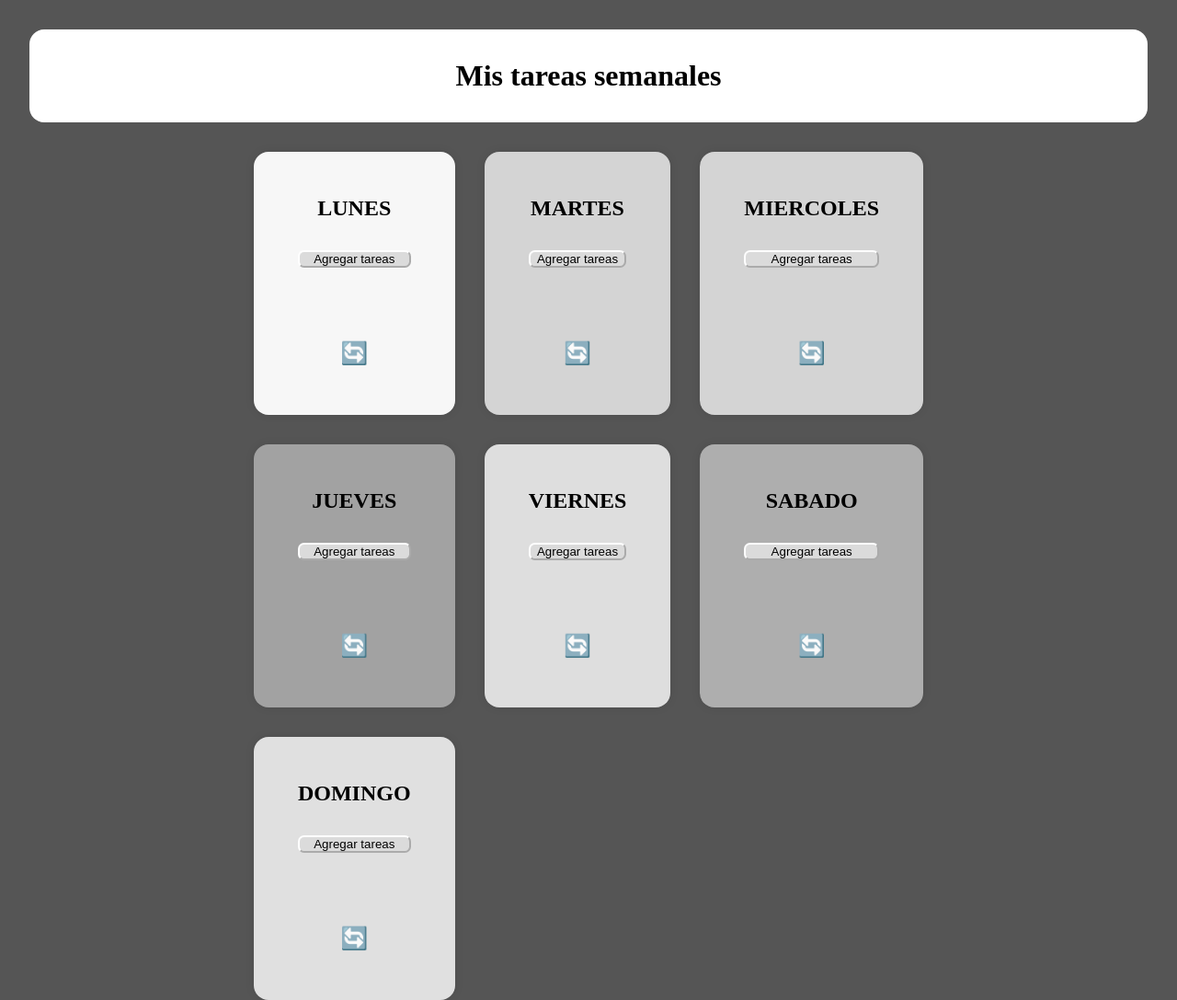
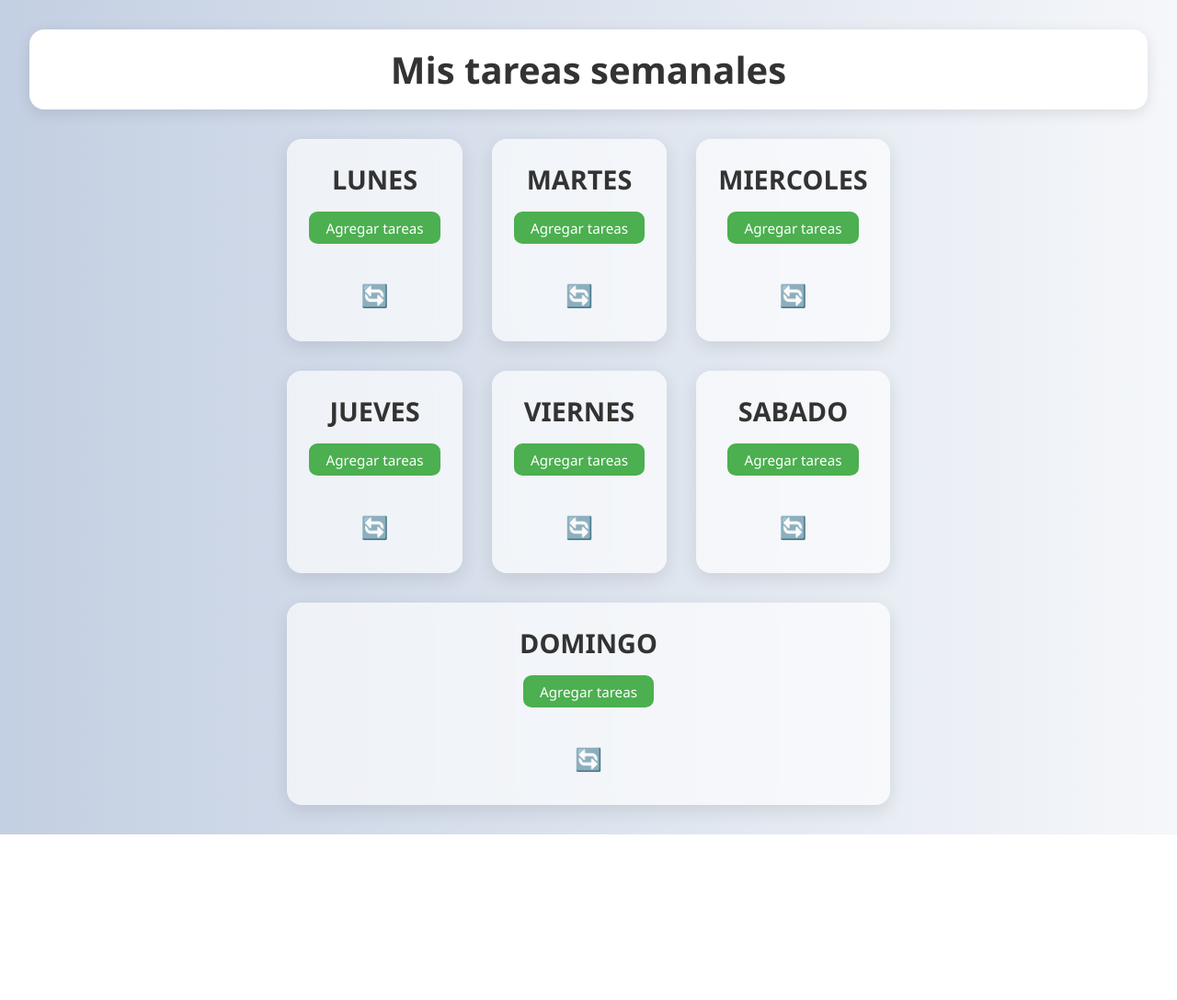
Before and after one commit to milagrosbelen/listaDeTareas, a plain HTML site: page index.html in a window 1280 px wide. Shown: the whole page at 92% size. After the commit the page ends 907 px from the top, so only its background shows below. Drawn offline with Linux system fonts and the light colour scheme.

Commit message:
nuevos cambios en style css

```diff
--- a/css.css
+++ b/css.css
@@ -1,32 +1,35 @@
-*{
+* {
   margin: 0;
   padding: 0;
   box-sizing: border-box;
-}
-body{
-    background-color: rgb(85, 85, 85);
+  font-family: 'Segoe UI', Tahoma, Geneva, Verdana, sans-serif;
 }
 
-h1{
+body {
+  background: linear-gradient(to right, #c3cfe2, #f5f7fa);
+  min-height: 100vh;
+  padding: 2em;
+}
+
+h1 {
+  text-align: center;
+  font-size: 2.5em;
+  color: #333;
+}
+
+.titulo {
+  background-color: white;
+  padding: 1em 2em;
+  border-radius: 1em;
+  box-shadow: 0 4px 15px rgba(0, 0, 0, 0.1);
+  margin-bottom: 2em;
+}
+
+#diseñoContenedor {
   display: flex;
   justify-content: center;
-    align-content: center;
 }
 
-.titulo{
-    margin: 2em;
-    padding: 2em;
-    border-radius: 1em;
-    display: flex;
-    justify-content: center;
-    align-content: center;
-    background-color: rgb(255, 255, 255);
-}
-#diseñoContenedor{
-    display: flex;
-    justify-content: center;
-    align-content: center;
-}
 #contenido {
   display: grid;
   gap: 2em;
@@ -34,93 +37,93 @@ h1{
     "lunes martes miercoles"
     "jueves viernes sabado"
     "domingo domingo domingo";
-
-}
-#contenido #lunes{
-    grid-area: lunes;
-    background-color: #f7f7f7;
-}
-#contenido #martes{
-    grid-area: martes;
-    background-color: #d4d4d4;
-}
-#contenido #miercoles{
-    grid-area: miercoles;
-    background-color: #d4d4d4;
-}
-#contenido #jueves{
-    grid-area: jueves;
-    background-color: #a2a2a2;
-}
-#contenido #viernes{
-    grid-area: viernes;
-    background-color: #dedede;
-}
-#contenido #sabado{
-
-    background-color: #aeaeae;
-}
-#contenido #domingo{
-
-    background-color: #e0e0e0;
 }
 
-.tarjetas{
-
-    background-color: white;
-    padding: 1em;
+#contenido section {
+  backdrop-filter: blur(10px);
+  background: rgba(255, 255, 255, 0.65);
   border-radius: 1em;
-    box-shadow: 0 0 10px rgba(0,0,0,0.1);
-    min-height: 200px;
-}
-.diseño{
-    display: flex;
-    justify-content: center;
-    align-content: center;
-    border-radius: 1em;
-    border-color: white;
-    margin: 2em;
-    gap: 2EM;
-    flex-direction: column;
-}
-button{
-    border-radius: 0.5em;
-    background-color: rgb(219, 219, 219);
-    border-color: white;
-    cursor: pointer;
-}
-h2{
-display: flex;
-justify-content: center;
-align-content: center;
-text-transform: uppercase;
-font-size: 1.5em;
-font-weight: bold;
+  padding: 1.5em;
+  box-shadow: 0 6px 20px rgba(0, 0, 0, 0.1);
 }
 
-input{
-    display: block;
-    margin-top: 1em;
-    border-radius: 1em;
-    background-color: white;
-    height: 2.5em; /* O el tamaño que te guste */
-    width: 90%;    /* Para que no sea tan largo */
-    padding: 0.5em 1em; /* Para que el texto no quede pegado al borde */
+#contenido #lunes   { grid-area: lunes; }
+#contenido #martes  { grid-area: martes; }
+#contenido #miercoles { grid-area: miercoles; }
+#contenido #jueves  { grid-area: jueves; }
+#contenido #viernes { grid-area: viernes; }
+#contenido #sabado  { grid-area: sabado; }
+#contenido #domingo { grid-area: domingo; }
+
+.tarjetas {
+  min-height: 220px;
+}
+
+.diseño {
+  display: flex;
+  flex-direction: column;
+  align-items: center;
+  gap: 1em;
+}
+
+h2 {
+  font-size: 1.8em;
+  text-transform: uppercase;
+  color: #333;
+}
+
+input {
+  width: 100%;
+  padding: 0.8em 1em;
+  border: none;
+  border-radius: 0.8em;
+  box-shadow: 0 2px 6px rgba(0, 0, 0, 0.1);
   font-size: 1em;
+  margin-bottom: 0.5em;
+}
+
+button {
+  padding: 0.5em 1.2em;
+  background-color: #4f8ef7;
+  color: white;
   border: none;
-    box-shadow: 0 0 5px rgba(0,0,0,0.2);
+  border-radius: 0.6em;
+  font-size: 0.95em;
+  cursor: pointer;
+  transition: background 0.2s ease;
 }
-.btn-recargar{
+
+button:hover {
+  background-color: #3b74d8;
+}
+
+.btn {
+  background-color: #4caf50;
+}
+
+.btn:hover {
+  background-color: #3c9741;
+}
+
+.btn-recargar {
   background: none;
   border: none;
   font-size: 24px;
   cursor: pointer;
-    padding: 5px;
-    margin-top: 10px;
-    display: block;
-    text-align: center;
+  padding: 0.3em;
+  transition: transform 0.2s ease;
 }
 
+.btn-recargar:hover {
+  transform: rotate(20deg) scale(1.2);
+}
+
+.divInput span {
+  font-size: 1em;
+  text-transform: uppercase;
+  margin-right: 10px;
+  font-weight: bold;
+}
 
 @media (max-width: 900px) {
   #contenido {
```
Lines whose indentation alone changed are shown as unchanged.
